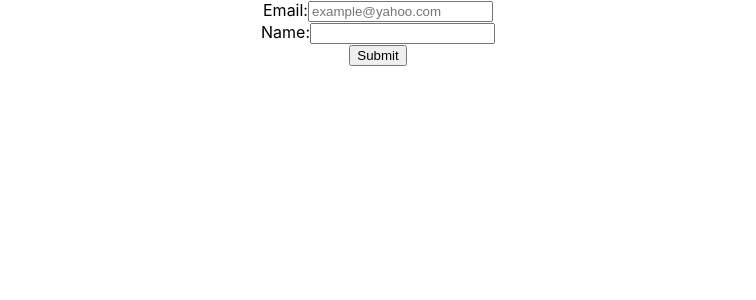
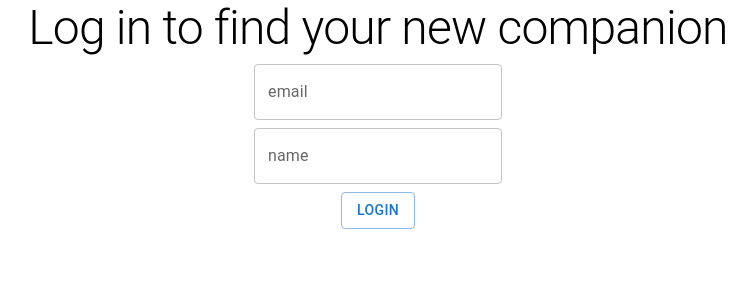
Before and after one commit to hboyle2/hboyle2.github.io, a React (Create React App) app: page /#/ in a window 1280 px wide. Shown: the top 300 px of the page, without its empty margins (262-1018 px from the left). Built offline with nearby package versions, Linux system fonts and the light colour scheme.

Commit message:
gussy up login

```diff
--- a/src/App.tsx
+++ b/src/App.tsx
@@ -11,12 +11,10 @@ function App() {
       <Router>
         <AuthProvider>
           <Routes>
-            <Route path="/" element={<Login />} />
-            <Route path="/login" element={<Login />} />
             <Route element={<PrivateRoute />}>
               <Route path="/dogs" element={<Dogs />} />
             </Route>
-            {/* Other routes */}
+            <Route path="/" element={<Login />} />
           </Routes>
         </AuthProvider>
       </Router>
--- a/src/Login.tsx
+++ b/src/Login.tsx
@@ -1,6 +1,10 @@
 import React from "react";
 import { useState } from "react";
 import { useAuth } from "./hooks/AuthProvider";
+import Box from "@mui/material/Box";
+import TextField from "@mui/material/TextField";
+import Button from "@mui/material/Button";
+import Typography from "@mui/material/Typography";
 const Login = () => {
   const [input, setInput] = useState({ email: "", name: "" });
   const auth = useAuth();
@@ -22,31 +26,39 @@ const Login = () => {
     }));
   };
   return (
-    <form onSubmit={handleSubmitEvent}>
-      <div className="form_control">
-        <label htmlFor="user-email">Email:</label>
-        <input
+    <>
+      <Typography fontSize="3rem" variant="h1">
+        Log in to find your new companion
+      </Typography>
+      <Box
+        component="form"
+        onSubmit={handleSubmitEvent}
+        sx={{
+          flexDirection: "column",
+          display: "flex",
+          alignItems: "center",
+        }}
+      >
+        <TextField
           type="email"
-          id="user-email"
           name="email"
+          label="email"
           placeholder="example@yahoo.com"
-          aria-describedby="user-email"
-          aria-invalid="false"
+          onChange={handleInput}
+          sx={{ m: 1 }}
+        />
+        <TextField
+          sx={{ mb: 1 }}
+          label="name"
+          id="name"
+          name="name"
           onChange={handleInput}
         />
-      </div>
-      <div className="form_control">
-        <label htmlFor="name">Name:</label>
-        <input
-          id="name"
-          name="name"
-          aria-describedby="user-name"
-          aria-invalid="false"
-          onChange={handleInput}
-        />
-      </div>
-      <button className="btn-submit">Submit</button>
-    </form>
+        <Button type="submit" variant="outlined">
+          Login
+        </Button>
+      </Box>
+    </>
   );
 };
 
```
